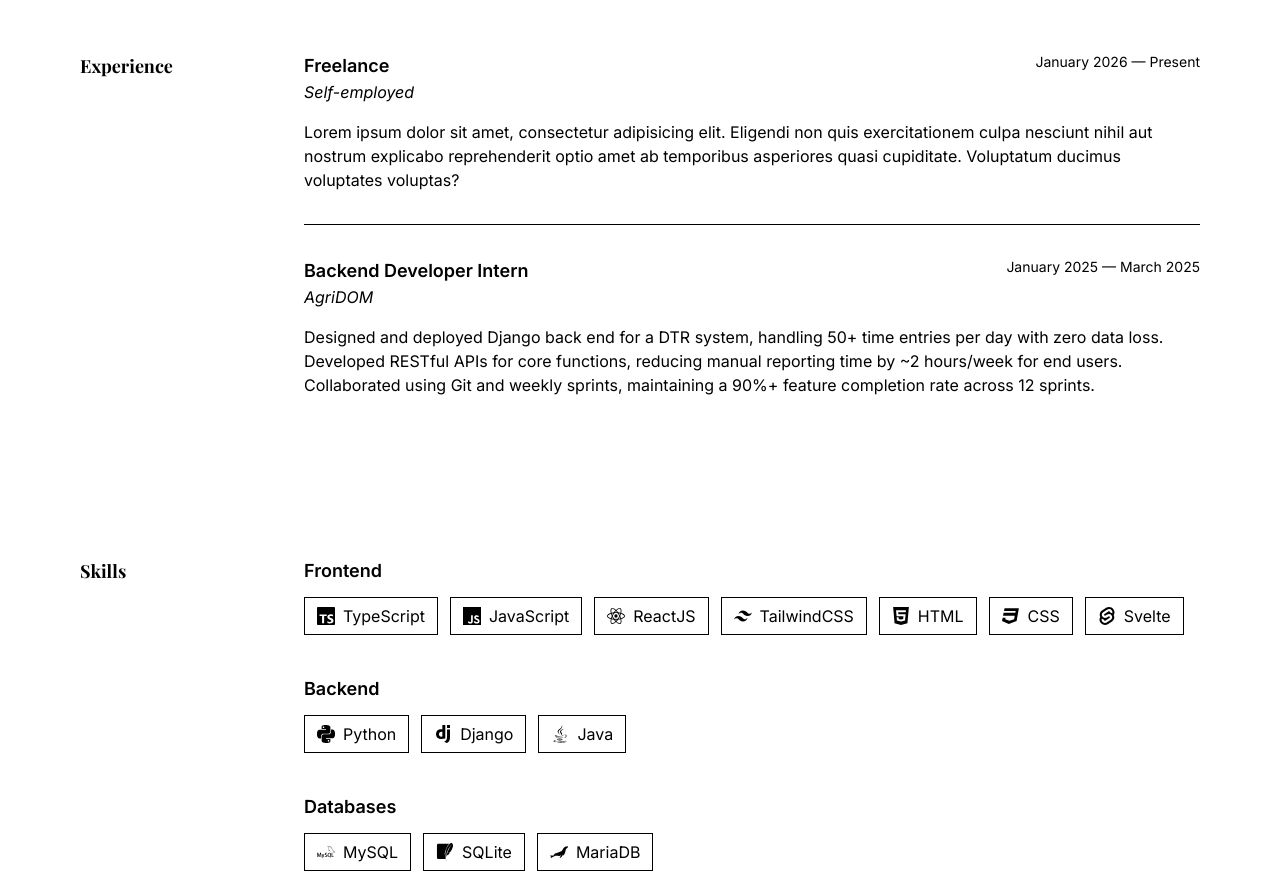
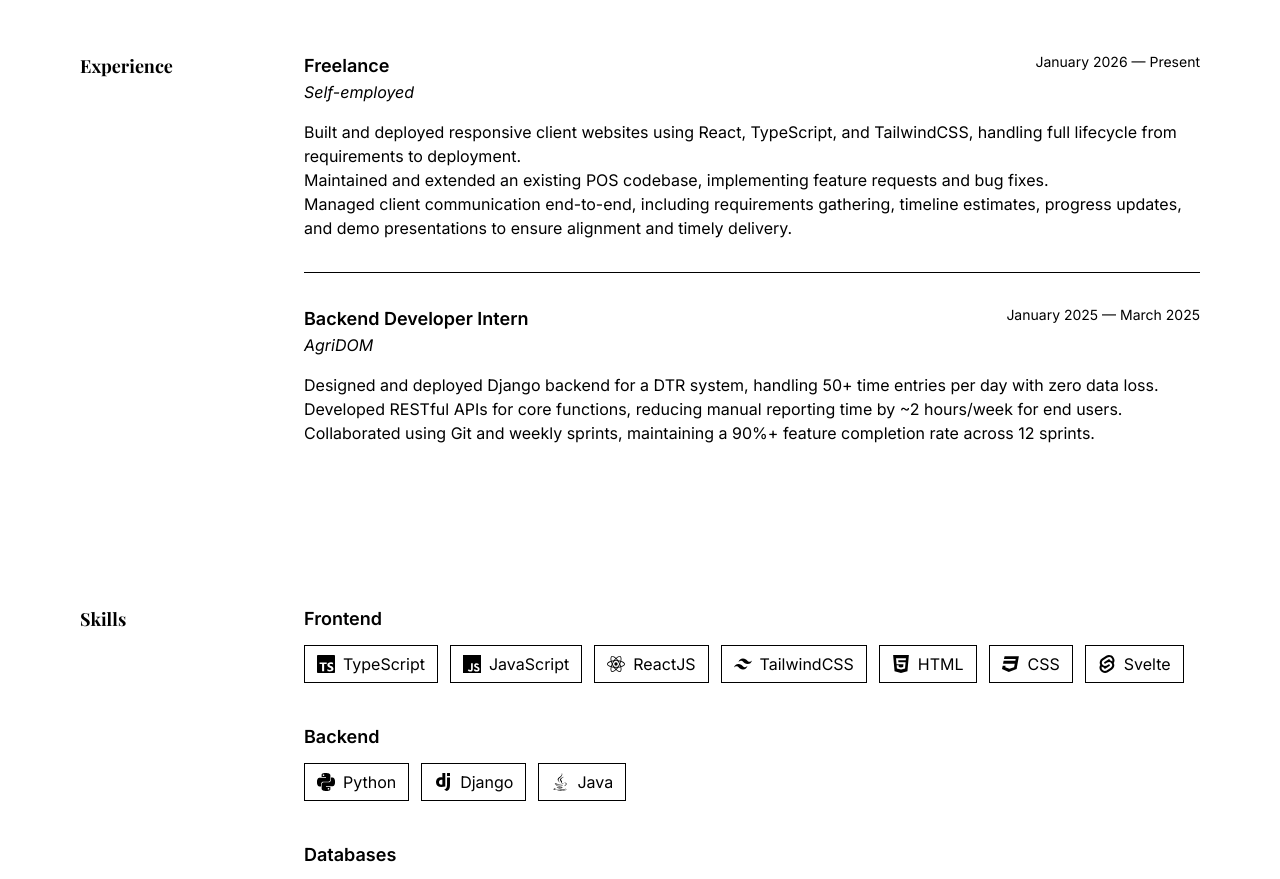
Before and after one commit to v-adrian/portfolio-website, a React (Vite) app: page / in a window 1280 px wide. Shown: the part 1160-2039 px from the top of the page. Built offline with nearby package versions, Linux system fonts and the light colour scheme; a web font is replaced by a local one.

Commit message:
Add missing image

```diff
--- a/src/data/experience.ts
+++ b/src/data/experience.ts
@@ -8,7 +8,9 @@ export const experience: Experience[] = [
     location: "Davao City, Philippines",
     duration: "January 2026 — Present",
     description: [
-      "Lorem ipsum dolor sit amet, consectetur adipisicing elit. Eligendi non quis exercitationem culpa nesciunt nihil aut nostrum explicabo reprehenderit optio amet ab temporibus asperiores quasi cupiditate. Voluptatum ducimus voluptates voluptas?",
+      "Built and deployed responsive client websites using React, TypeScript, and TailwindCSS, handling full lifecycle from requirements to deployment.",
+      "Maintained and extended an existing POS codebase, implementing feature requests and bug fixes.",
+      "Managed client communication end-to-end, including requirements gathering, timeline estimates, progress updates, and demo presentations to ensure alignment and timely delivery.",
     ],
   },
   {
@@ -18,7 +20,7 @@ export const experience: Experience[] = [
     location: "Davao City, Philippines",
     duration: "January 2025 — March 2025",
     description: [
-      "Designed and deployed Django back end for a DTR system, handling 50+ time entries per day with zero data loss.",
+      "Designed and deployed Django backend for a DTR system, handling 50+ time entries per day with zero data loss.",
       "Developed RESTful APIs for core functions, reducing manual reporting time by ~2 hours/week for end users.",
       "Collaborated using Git and weekly sprints, maintaining a 90%+ feature completion rate across 12 sprints.",
     ],
```
Also changed, not shown: public/images/crime-hotspot.png (added), 1 other file (tests, documents, lock files or other folders).
